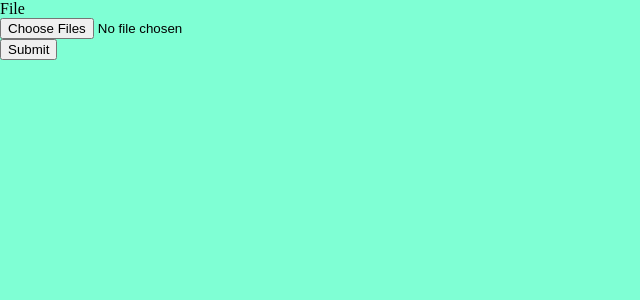
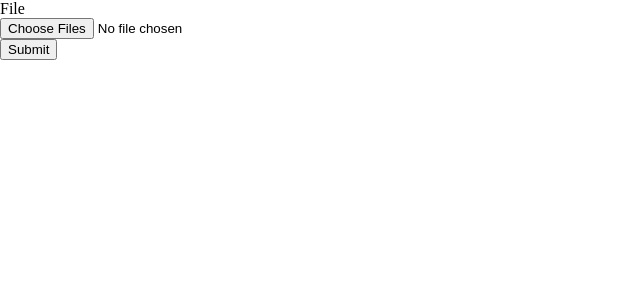
Before and after one commit to ecg-diagnostic/ecg, a React (Create React App) app in the folder front/: page / in a window 1280 px wide. Shown: the top 300 px of the page, without its empty margins (0-640 px from the left). Built offline with nearby package versions, Linux system fonts and the light colour scheme; what office-ui-fabric-react would draw is missing.

Commit message:
Removed bg color

```diff
--- a/front/src/App/App.css
+++ b/front/src/App/App.css
@@ -3,7 +3,6 @@
 }
 
 html, body, #root {
-    background-color: aquamarine !important;
     height: 100%;
     margin: 0;
     padding: 0;
```
